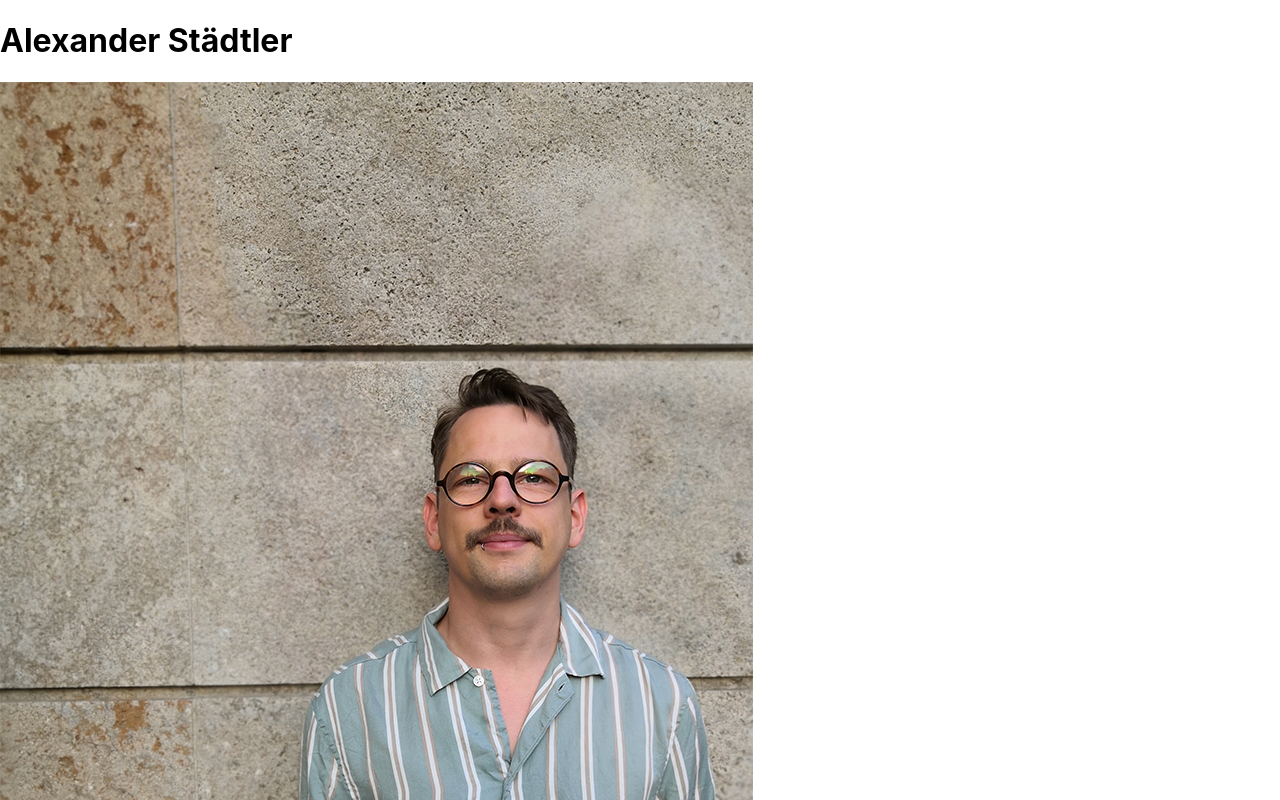
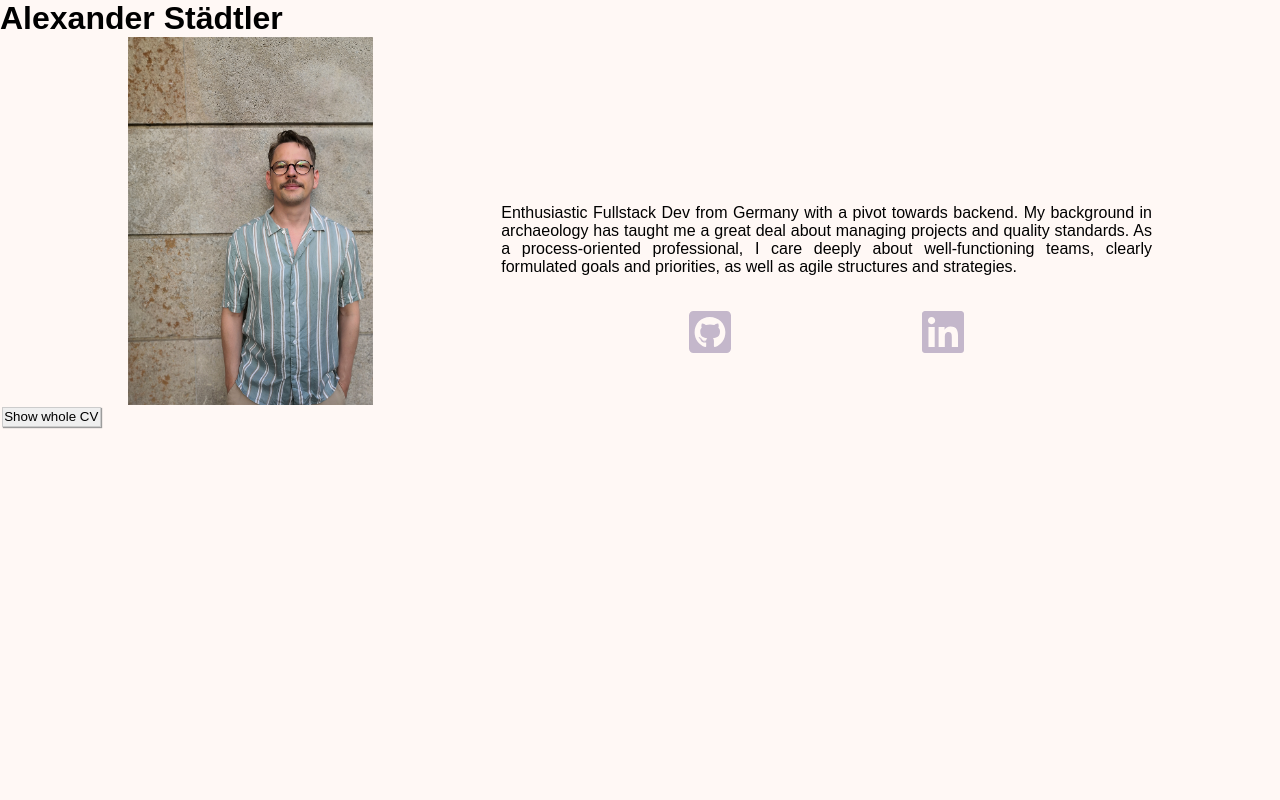
Before and after one commit to a-urbanite/nextjs-portfolio, a Next.js app: page / in a window 1280 px wide. Shown: the top 800 px of the page. Built offline with nearby package versions, Linux system fonts and the light colour scheme.

Commit message:
css adjustmens

```diff
--- a/pages/index.tsx
+++ b/pages/index.tsx
@@ -1,7 +1,7 @@
 import type { NextPage } from 'next'
 import Head from 'next/head'
 import Image from 'next/image'
-import styles from '../styles/Home.module.css'
+import styles from '../styles/pages/Home.module.css'
 
 import CV from '../components/CV'
 import Collapsable from '../components/Collapsable'
@@ -10,11 +10,11 @@ import { FaGithubSquare, FaLinkedin } from 'react-icons/fa'
 const Home: NextPage = () => {
   return (
     <>
-      <h1 className='title'>Alexander Städtler</h1>
-      <div className='profileBox'>
-        <img className='profilePic' src='/images/profile_pic_light.png' alt='profile pic'></img>
-        <div className='profileBlock'>
-          <p className='profileText'>
+      <h1 className={styles.title}>Alexander Städtler</h1>
+      <div className={styles.profileBox}>
+        <img className={styles.profilePic} src='/images/profile_pic_light.png' alt='profile pic'></img>
+        <div className={styles.profileBlock}>
+          <p className={styles.profileText}>
             Enthusiastic Fullstack Dev from Germany
             with a pivot towards backend. My background in
             archaeology has taught me a great deal about managing
@@ -23,17 +23,15 @@ const Home: NextPage = () => {
             teams, clearly formulated goals and priorities,
             as well as agile structures and strategies.
           </p>
-          <div className="icon__wrapper">
-            <a className='icon' href='https://github.com/a-urbanite' target='blank'><FaGithubSquare /></a>
-            <a className='icon' href='https://www.linkedin.com/in/alexander-staedtler/' target='blank'><FaLinkedin/></a>
+          <div className={styles.icon__wrapper}>
+            <a className={styles.icon} href='https://github.com/a-urbanite' target='blank'><FaGithubSquare /></a>
+            <a className={styles.icon} href='https://www.linkedin.com/in/alexander-staedtler/' target='blank'><FaLinkedin/></a>
           </div>
         </div>
       </div>
-      <div className='CV_wrapper'>
-        <Collapsable collapsed={true} titleOpen="collapse content" titleClosed="Show whole CV" classname="collapse-button">
-          <CV/>
-        </Collapsable>
-      </div>
+      <Collapsable collapsed={true} titleOpen="collapse content" titleClosed="Show whole CV" classname="collapse-button">
+        <CV/>
+      </Collapsable>
     </>
   )
 }
--- a/styles/Home.module.css
+++ /dev/null
@@ -1,129 +0,0 @@
-.container {
-  padding: 0 2rem;
-}
-
-.main {
-  min-height: 100vh;
-  padding: 4rem 0;
-  flex: 1;
-  display: flex;
-  flex-direction: column;
-  justify-content: center;
-  align-items: center;
-}
-
-.footer {
-  display: flex;
-  flex: 1;
-  padding: 2rem 0;
-  border-top: 1px solid #eaeaea;
-  justify-content: center;
-  align-items: center;
-}
-
-.footer a {
-  display: flex;
-  justify-content: center;
-  align-items: center;
-  flex-grow: 1;
-}
-
-.title a {
-  color: #0070f3;
-  text-decoration: none;
-}
-
-.title a:hover,
-.title a:focus,
-.title a:active {
-  text-decoration: underline;
-}
-
-.title {
-  margin: 0;
-  line-height: 1.15;
-  font-size: 4rem;
-}
-
-.title,
-.description {
-  text-align: center;
-}
-
-.description {
-  margin: 4rem 0;
-  line-height: 1.5;
-  font-size: 1.5rem;
-}
-
-.code {
-  background: #fafafa;
-  border-radius: 5px;
-  padding: 0.75rem;
-  font-size: 1.1rem;
-  font-family: Menlo, Monaco, Lucida Console, Liberation Mono, DejaVu Sans Mono,
-    Bitstream Vera Sans Mono, Courier New, monospace;
-}
-
-.grid {
-  display: flex;
-  align-items: center;
-  justify-content: center;
-  flex-wrap: wrap;
-  max-width: 800px;
-}
-
-.card {
-  margin: 1rem;
-  padding: 1.5rem;
-  text-align: left;
-  color: inherit;
-  text-decoration: none;
-  border: 1px solid #eaeaea;
-  border-radius: 10px;
-  transition: color 0.15s ease, border-color 0.15s ease;
-  max-width: 300px;
-}
-
-.card:hover,
-.card:focus,
-.card:active {
-  color: #0070f3;
-  border-color: #0070f3;
-}
-
-.card h2 {
-  margin: 0 0 1rem 0;
-  font-size: 1.5rem;
-}
-
-.card p {
-  margin: 0;
-  font-size: 1.25rem;
-  line-height: 1.5;
-}
-
-.logo {
-  height: 1em;
-  margin-left: 0.5rem;
-}
-
-@media (max-width: 600px) {
-  .grid {
-    width: 100%;
-    flex-direction: column;
-  }
-}
-
-@media (prefers-color-scheme: dark) {
-  .card,
-  .footer {
-    border-color: #222;
-  }
-  .code {
-    background: #111;
-  }
-  .logo img {
-    filter: invert(1);
-  }
-}
--- a/styles/globals.css
+++ b/styles/globals.css
@@ -1,26 +1,45 @@
-html,
 body {
-  padding: 0;
-  margin: 0;
-  font-family: -apple-system, BlinkMacSystemFont, Segoe UI, Roboto, Oxygen,
-    Ubuntu, Cantarell, Fira Sans, Droid Sans, Helvetica Neue, sans-serif;
-}
 
-a {
-  color: inherit;
-  text-decoration: none;
+  font-family: 'Quicksand', sans-serif;
+  -webkit-font-smoothing: antialiased;
+  -moz-osx-font-smoothing: grayscale;
+
+  background-color: #fff8f5;
 }
 
 * {
+  padding: 0% ;
+  margin: 0% ;
   box-sizing: border-box;
 }
 
-@media (prefers-color-scheme: dark) {
-  html {
-    color-scheme: dark;
-  }
-  body {
-    color: white;
-    background: black;
-  }
+button {
+  padding: 0.1rem;
+  margin: 0.1rem;
+  font-family: 'Quicksand', sans-serif;
+  -webkit-font-smoothing: antialiased;
+  -moz-osx-font-smoothing: grayscale;
+
+  border: 1px solid #ccc;
+  box-shadow: 1px 1px 1px rgb(156, 156, 156);
 }
+
+button:hover {
+  background-color: rgb(226, 226, 226);
+  /* border: 1px solid rgb(94, 94, 94); */
+}
+
+
+code {
+  font-family: source-code-pro, Menlo, Monaco, Consolas, 'Courier New',
+    monospace;
+}
+
+:root {
+  --as-Languid-lavender: #C4B7CB;
+  --as-Silver-sand: #BBC7CE;
+  --as-Powder-blue: #bfedef;
+  --as-Magic-mint: #98E2C6;
+  --as-Ebony: #545C52;
+  --as-Signal-Orange: rgb(241, 81, 82);
+}
--- /dev/null
+++ b/styles/pages/Home.module.css
@@ -0,0 +1,95 @@
+
+.profileBox {
+  display: flex;
+  flex-direction: column;
+
+}
+
+.profileBlock {
+  margin-top: 10%;
+  display: flex;
+  flex-direction: column;
+  justify-content: center;
+}
+
+.profileText {
+  text-align: justify;
+}
+
+.icon__wrapper{
+  display: flex;
+  justify-content: space-evenly;
+  /* align-items: center; */
+  margin-top: 2rem;
+}
+
+.icon {
+  font-size: 3rem;
+  color: var(--as-Languid-lavender);
+}
+
+.icon:hover {
+  /* font-size: 3rem; */
+  color: white;
+}
+
+.collapse-button {
+  margin-top: 10%;
+  margin-left: 10%;
+  margin-right: 10%;
+  width: 80%;
+
+  background-color: var(--as-Languid-lavender);
+  border: none;
+  color: white;
+  padding: 15px 32px;
+  text-align: center;
+  text-decoration: none;
+  box-shadow: none;
+  border: none;
+  display: inline-block;
+  font-size: 16px;
+
+  font-family: 'Quicksand', sans-serif;
+}
+
+.collapse-button:hover {
+  background-color: #fff8f5;
+  color: black
+}
+
+@media only screen and (min-width: 601px) and (max-width: 900px) {
+  .profileBox {
+      flex-direction: row;
+  }
+
+  .profilePic {
+      margin-left: 10%;
+      height: 23rem;
+  }
+
+  .profileBlock {
+      margin-top: 0%;
+      margin-left: 10%;
+      margin-right: 10%;
+  }
+}
+
+@media only screen and (min-width: 901px) {
+
+  .profileBox {
+      flex-direction: row;
+  }
+
+  .profilePic {
+      margin-left: 10%;
+      height: 23rem;
+  }
+
+  .profileBlock {
+      margin-top: 10%;
+      margin-left: 10%;
+      margin-right: 10%;
+  }
+
+}
```
